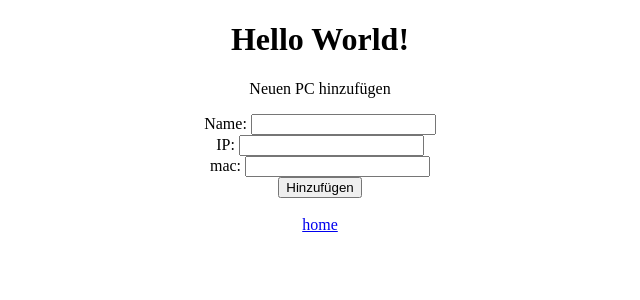
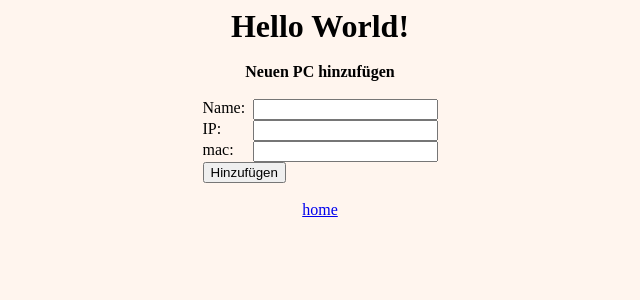
Before and after one commit to it4impuls/pc-bridge, a Django app: page /pcmanager/addpc/ in a window 1280 px wide. Shown: the top 300 px of the page, without its empty margins (320-960 px from the left). Run offline with Django 4.2, Linux system fonts and the light colour scheme.

Commit message:
added css

```diff
--- a/PC_bridge/PCManager/urls.py
+++ b/PC_bridge/PCManager/urls.py
@@ -1,4 +1,5 @@
 from django.urls import path
+from django.conf import settings
 
 from . import views
 
--- a/PC_bridge/PC_bridge/settings.py
+++ b/PC_bridge/PC_bridge/settings.py
@@ -117,7 +117,11 @@ USE_TZ = True
 # Static files (CSS, JavaScript, Images)
 # https://docs.djangoproject.com/en/4.0/howto/static-files/
 
+# STATIC_ROOT = os.path.join(BASE_DIR, "static")
 STATIC_URL = 'static/'
+STATICFILES_DIRS = (
+    os.path.join(BASE_DIR, 'static'),
+)
 
 # Default primary key field type
 # https://docs.djangoproject.com/en/4.0/ref/settings/#default-auto-field
--- a/PC_bridge/static/PC_bridge/style.css
+++ b/PC_bridge/static/PC_bridge/style.css
@@ -0,0 +1,27 @@
+.centerBox{
+    overflow: hidden;
+    width: fit-content;
+    margin: auto;
+}
+label{
+    width: 50px;
+    float: left;
+}
+/* input{
+    float: left;
+} */
+h1{
+    width: fit-content;
+    margin: auto;
+}
+h4{
+    width: fit-content;
+    margin: auto;
+}
+footer{
+    width: fit-content;
+    margin: auto;
+}
+body{
+    background-color: seashell;
+}
--- a/PC_bridge/templates/PC_bridge/addPC.html
+++ b/PC_bridge/templates/PC_bridge/addPC.html
@@ -1,23 +1,32 @@
 <!DOCTYPE html>
+{% load static %}
+
+<link rel="stylesheet" type="text/css" href="{% static 'PC_bridge/style.css' %}">
+
 <html>
 <body>
-<center>
-    <h1>Hello World!</h1>
-    <p>Neuen PC hinzufügen</p>
+    <h1>Hello World!</h1><br>
+    <h4>Neuen PC hinzufügen</h4><br>
 
-    <form action="submit" method="post">
+    <form action="submit" method="post" class=centerBox>
         {% csrf_token %}
-        Name:  <input type="text" name="name" ><br>
-        IP:    <input type="text" name = "ip"><br>
-        mac:   <input type="text" name = "mac"><br>
+        <input type="hidden" name = id>
+        <label for="fname">Name:</label>
+        <input type="text" id="fname" name="name" class=label><br>
+        <label for="fip">IP:</label>
+        <input type="text" id="fip" name="ip" class=label ><br>
+        <label for="fmac">mac:</label>
+        <input type="text" id="fmac" name="mac" class=label ><br>
         <input type="submit" value="Hinzufügen">
     </form><br>
 
-
-    <a href="{% url 'index'%}">home</a>
+    <footer>
+        <a href="{% url 'index'%}">home</a>
+    </footer>
 
 
 
-</center>
+
+
 </body>
 </html>
```
Also changed, not shown: PC_bridge/templates/PC_bridge/index.html (+5 -3 lines), PC_bridge/templates/PC_bridge/pcDetails.html (+17 -10 lines).
